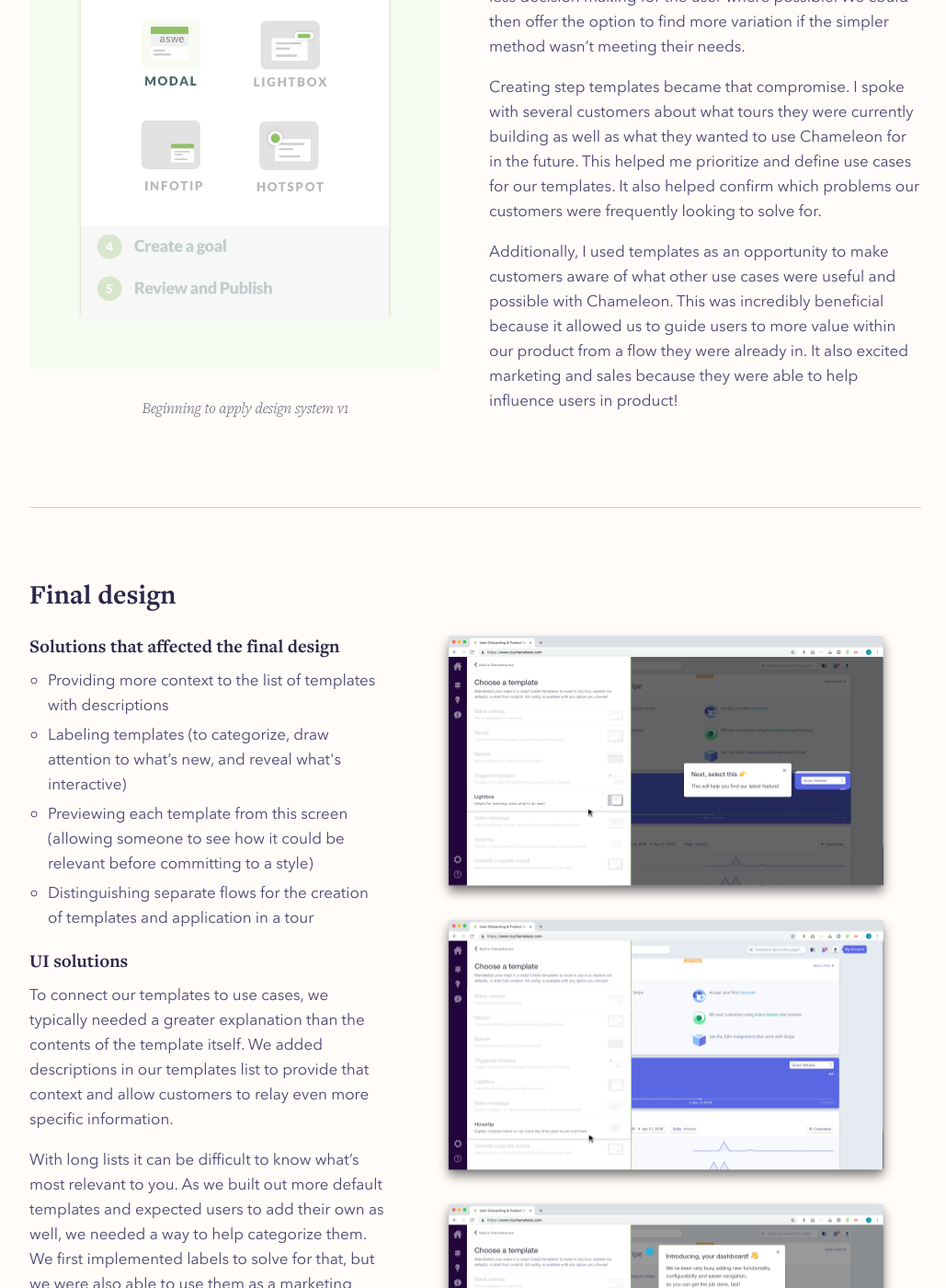
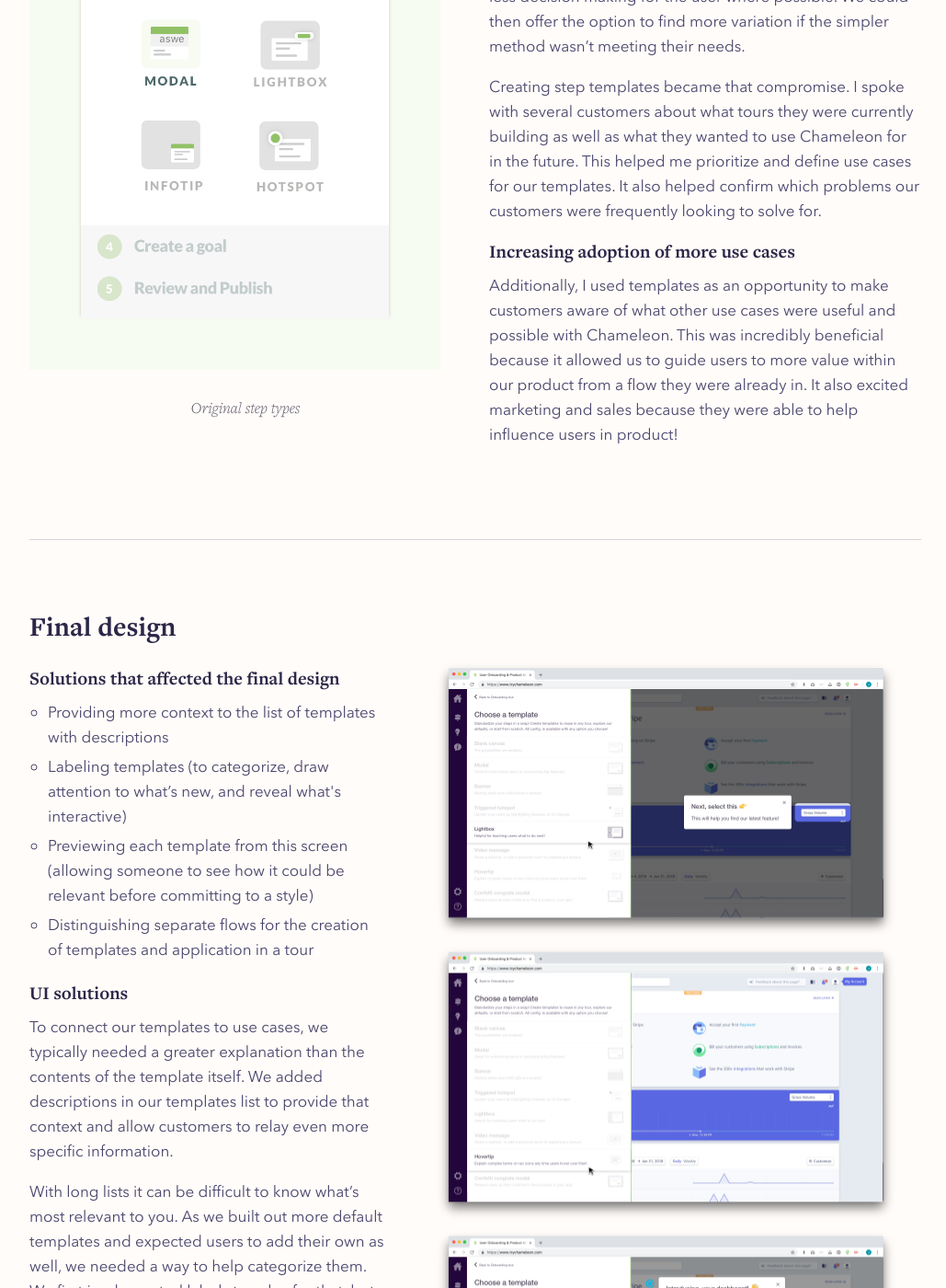
Before and after one commit to jessbottali/jessicabottali.com, a Jekyll site: the page built from projects/chameleon-templates/index.html, in a window 1280 px wide and 1400 px high, scrolled down 2462 px. Shown: the whole window at 92% size, without its empty margins (123-1152 px from the left). Built offline with Jekyll 4.4.1, drawn with Linux system fonts in a browser that asks for light colours; comment, search, counter and statistics services are not loaded; some of the changed text lies outside the part shown.

Commit message:
Update index.html

```diff
--- a/projects/chameleon-templates/index.html
+++ b/projects/chameleon-templates/index.html
@@ -52,7 +52,7 @@
       <div class="Grid-cell u-6of12">
         <div class="Home-Page-Image">
           <img src="./images/old-step-types@2x.png" class="ProjectImage ml0" style="margin-top: 60px;" />
-          <p class="ImageCaption">Beginning to apply design system v1</p>
+          <p class="ImageCaption">Original step types</p>
         </div>
       </div>
       <div class="Grid-cell u-6of12">
@@ -76,6 +76,7 @@
 
           <p>Creating step templates became that compromise. I spoke with several customers about what tours they were currently building as well as what they wanted to use Chameleon for in the future. This helped me prioritize and define use cases for our templates. It also helped confirm which problems our customers were frequently looking to solve for. </p>
 
+          <h3 class="ProjectImage-title m0 mb2">Increasing adoption of more use cases</h3>
           <p class="m0 mb3">Additionally, I used templates as an opportunity to make customers aware of what other use cases were useful and possible with Chameleon. This was incredibly beneficial because it allowed us to guide users to more value within our product from a flow they were already in. It also excited marketing and sales because they were able to help influence users in product! </p>
 
         </div>
@@ -102,10 +103,11 @@
 
         <p class="mb4">With long lists it can be difficult to know what’s most relevant to you. As we built out more default templates and expected users to add their own as well, we needed a way to help categorize them. We first implemented labels to solve for that, but we were also able to use them as a marketing strategy. We began to label which templates were “New” and announced them as we developed them.</p>
 
+        <h3 class="ProjectImage-title m0 mb2">Previewing templates</h3>
         <p class="mb4">Previewing a template was perhaps the most influential piece of this design. Up until this point we didn’t provide the option to view steps out of the context of their tour. Being able to view a template before committing to it helped users feel confident and excited about their choice. Additionally, it gave them more context to other use cases we shared through our defaults and encouraged more tour building. </p>
 
         <img src="./images/previewing-templates@2x.gif" class="ProjectImage" style="margin-top: 80px;" />
-        <p class="ImageCaption">Previewing templates</p>
+        <p class="ImageCaption">Previewing templates from the editor</p>
 
       </div>
     </div>
```
